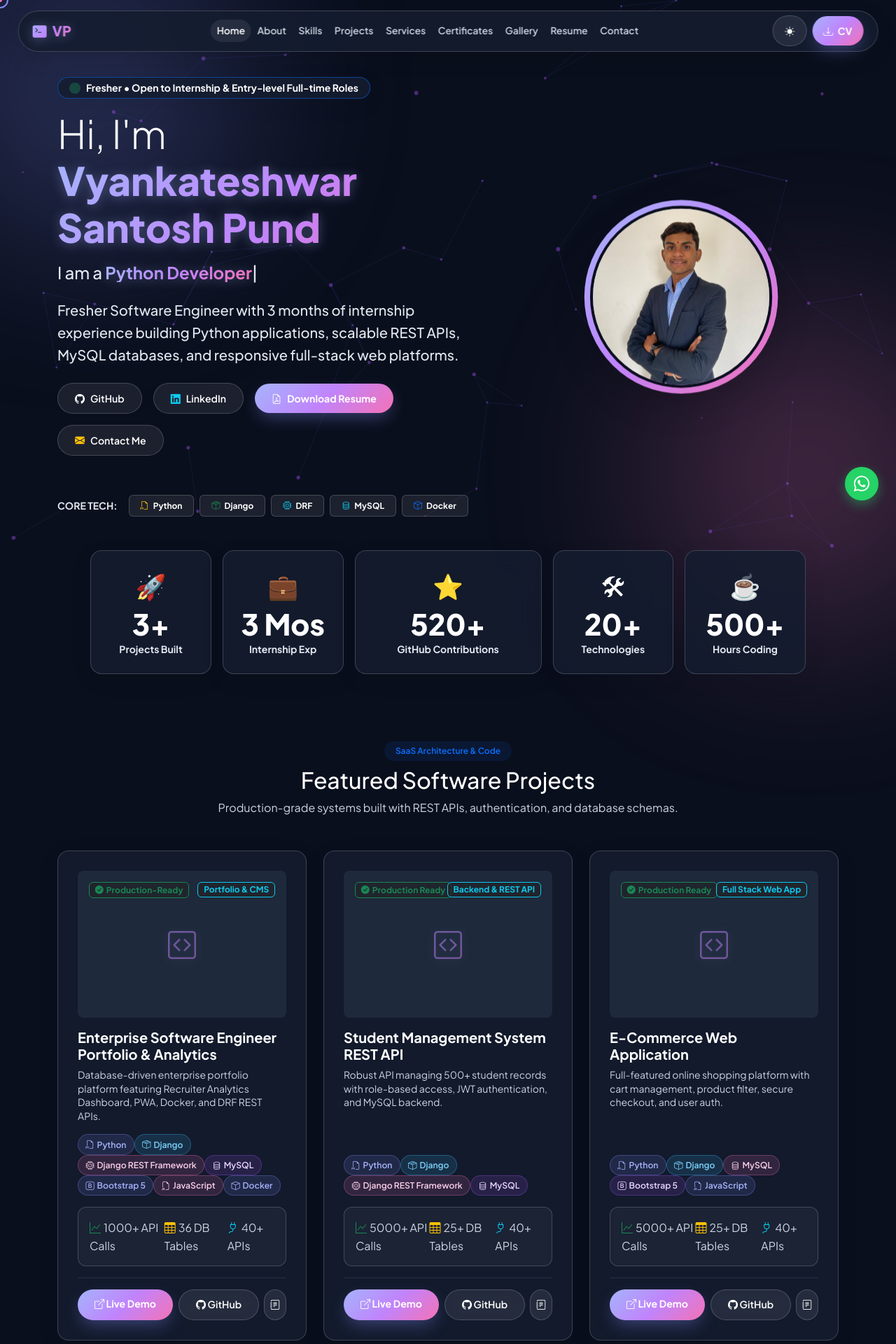
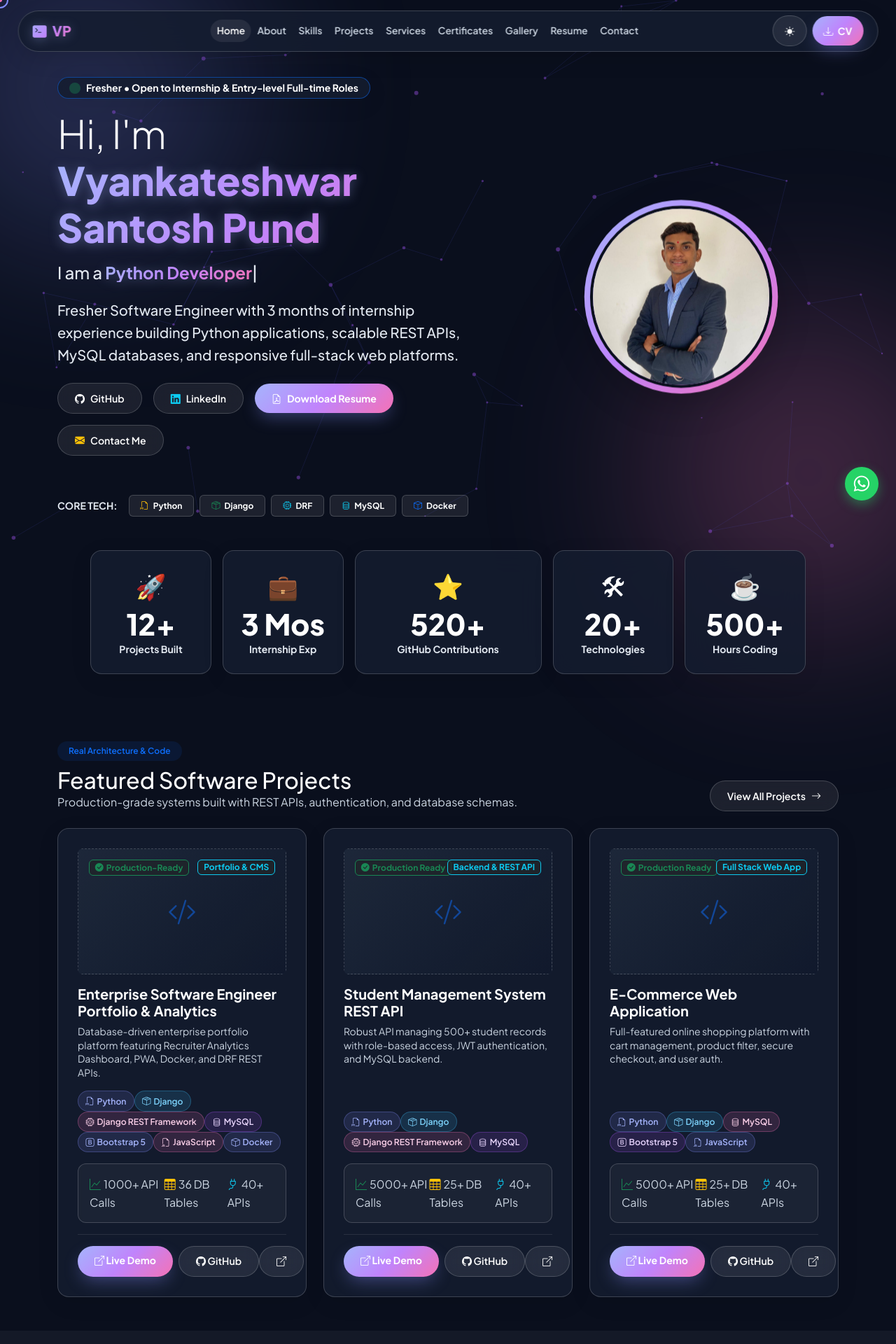
Before and after one commit to vyankateshwarpund/My_Portfolio, a Django app: page / in a window 1280 px wide. Shown: the top 1920 px of the page at 70% size. Run offline with Django 5.2, Linux system fonts and the light colour scheme; data comes from the database, SQL or seed files in the repository.

Commit message:
Remove Redis and Linux tech cards, update Projects Built stat counter to 4+, and sync profile metrics

```diff
--- a/templates/home.html
+++ b/templates/home.html
@@ -71,7 +71,7 @@
             <div class="col-6 col-sm-4 col-lg-2">
                 <div class="glass-card stat-box h-100">
                     <div class="stat-icon">🚀</div>
-                    <div class="stat-number counter-value" data-target="3" data-suffix="+">0</div>
+                    <div class="stat-number counter-value" data-target="{{ profile.projects_completed_count|default:4 }}" data-suffix="+">0</div>
                     <div class="small theme-sub-text fw-bold">Projects Built</div>
                 </div>
             </div>
@@ -110,23 +110,28 @@
 <!-- Featured SaaS Projects Section -->
 <section class="py-5">
     <div class="container">
-        <div class="text-center mb-5">
-            <span class="badge bg-primary bg-opacity-10 text-primary px-3 py-2 rounded-pill fw-semibold">SaaS Architecture & Code</span>
-            <h2 class="section-title mt-2">Featured Software Projects</h2>
-            <p class="section-subtitle">Production-grade systems built with REST APIs, authentication, and database schemas.</p>
+        <div class="d-flex justify-content-between align-items-end mb-4">
+            <div>
+                <span class="badge bg-primary bg-opacity-10 text-primary px-3 py-2 rounded-pill fw-semibold">Real Architecture & Code</span>
+                <h2 class="section-title mt-2 mb-0">Featured Software Projects</h2>
+                <p class="section-subtitle mb-0">Production-grade systems built with REST APIs, authentication, and database schemas.</p>
+            </div>
+            <a href="{% url 'project_list' %}" class="btn btn-glass d-none d-md-inline-flex align-items-center">
+                View All Projects <i class="bi bi-arrow-right ms-2"></i>
+            </a>
         </div>
 
         <div class="row g-4">
             {% for project in featured_projects %}
-            <div class="col-lg-4 col-md-6">
-                <div class="glass-card h-100 d-flex flex-column">
-                    <!-- Project Image Banner -->
-                    <div class="position-relative overflow-hidden rounded-3 mb-3" style="height:210px; background:#1e293b;">
+            <div class="col-lg-4 col-md-6 d-flex">
+                <div class="glass-card project-card h-100 d-flex flex-column p-3.5 w-100 position-relative">
+                    <!-- Featured Image / Screenshot -->
+                    <div class="project-img-wrapper mb-3 position-relative rounded-3 overflow-hidden" style="height: 180px;">
                         {% if project.featured_image %}
-                        <img src="{{ project.featured_image.url }}" alt="{{ project.title }}" class="w-100 h-100 object-fit-cover">
+                        <img src="{{ project.featured_image.url }}" class="w-100 h-100 object-fit-cover project-img" alt="{{ project.title }}">
                         {% else %}
-                        <div class="w-100 h-100 d-flex align-items-center justify-content-center gradient-text fs-1 fw-bold opacity-50">
-                            <i class="bi bi-code-square"></i>
+                        <div class="project-img-placeholder w-100 h-100 d-flex align-items-center justify-content-center text-muted">
+                            <i class="bi bi-code-slash fs-1 text-primary text-opacity-50"></i>
                         </div>
                         {% endif %}
                         <span class="position-absolute top-0 start-0 m-3 badge bg-dark bg-opacity-75 border border-success text-success">
@@ -168,15 +173,15 @@
                             <a href="{{ project.github_url }}" target="_blank" class="btn btn-glass btn-sm"><i class="bi bi-github"></i> GitHub</a>
                             {% endif %}
                         </div>
-                        <a href="{% url 'project_detail' slug=project.slug %}" class="btn btn-glass btn-sm px-2" title="Case Study"><i class="bi bi-journal-text"></i></a>
+                        <a href="{% url 'project_detail' slug=project.slug %}" class="btn btn-glass btn-sm px-2.5" title="View Full Details"><i class="bi bi-box-arrow-up-right"></i></a>
                     </div>
                 </div>
             </div>
             {% endfor %}
         </div>
 
-        <div class="text-center mt-5">
-            <a href="{% url 'project_list' %}" class="btn btn-glass px-4">
+        <div class="text-center mt-4 d-md-none">
+            <a href="{% url 'project_list' %}" class="btn btn-glass">
                 View All Projects <i class="bi bi-arrow-right ms-2"></i>
             </a>
         </div>
@@ -252,18 +257,6 @@
             </div>
             <div class="col-6 col-md-3 col-lg-2">
                 <div class="tech-logo-card">
-                    <div class="tech-logo-icon text-danger"><i class="bi bi-hdd-stack"></i></div>
-                    <div class="tech-logo-title">Redis</div>
-                </div>
-            </div>
-            <div class="col-6 col-md-3 col-lg-2">
-                <div class="tech-logo-card">
-                    <div class="tech-logo-icon text-warning"><i class="bi bi-terminal-fill"></i></div>
-                    <div class="tech-logo-title">Linux</div>
-                </div>
-            </div>
-            <div class="col-6 col-md-3 col-lg-2">
-                <div class="tech-logo-card">
                     <div class="tech-logo-icon text-info"><i class="bi bi-code-slash"></i></div>
                     <div class="tech-logo-title">VS Code</div>
                 </div>
@@ -273,7 +266,7 @@
                     <div class="tech-logo-icon text-warning"><i class="bi bi-send-check"></i></div>
                     <div class="tech-logo-title">Postman</div>
                 </div>
-            </div>
         </div>
     </div>
+</section>
 {% endblock %}
```
Also changed, not shown: seed_data.py (+7 -3 lines).
